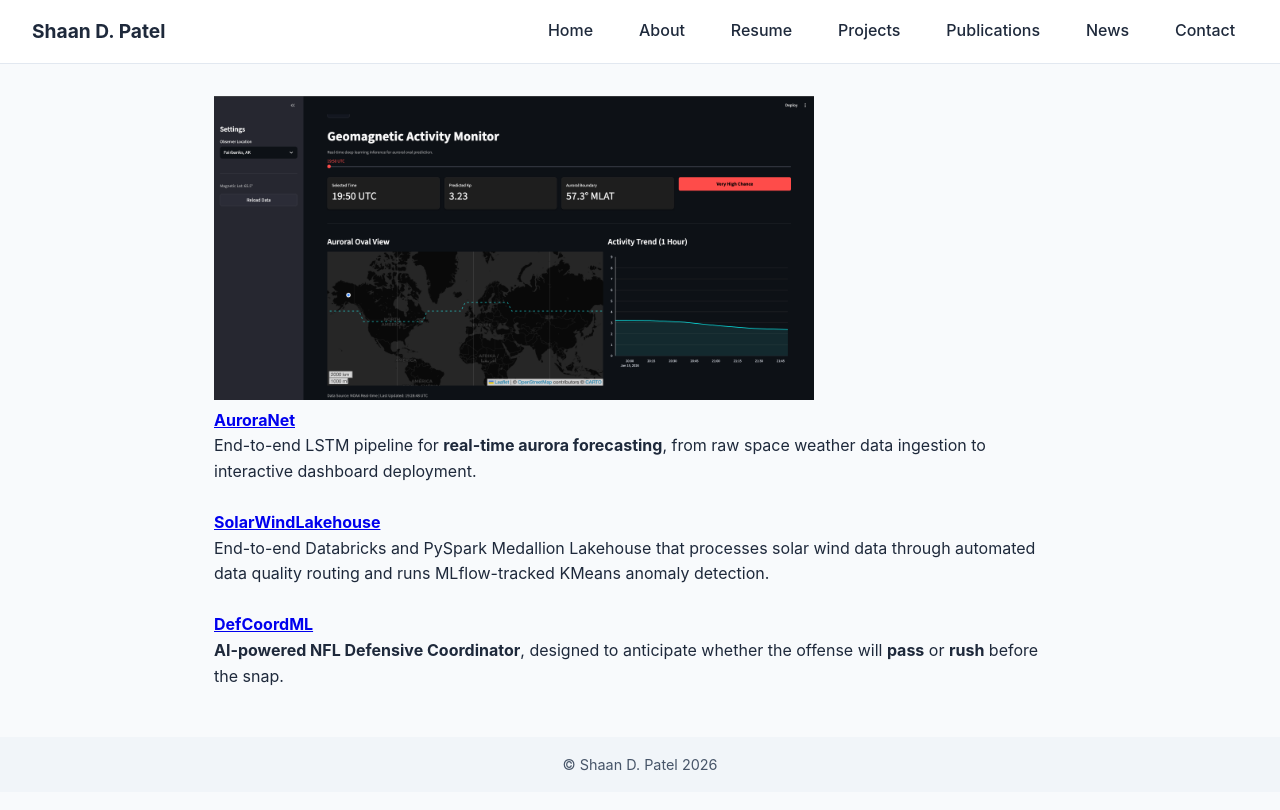
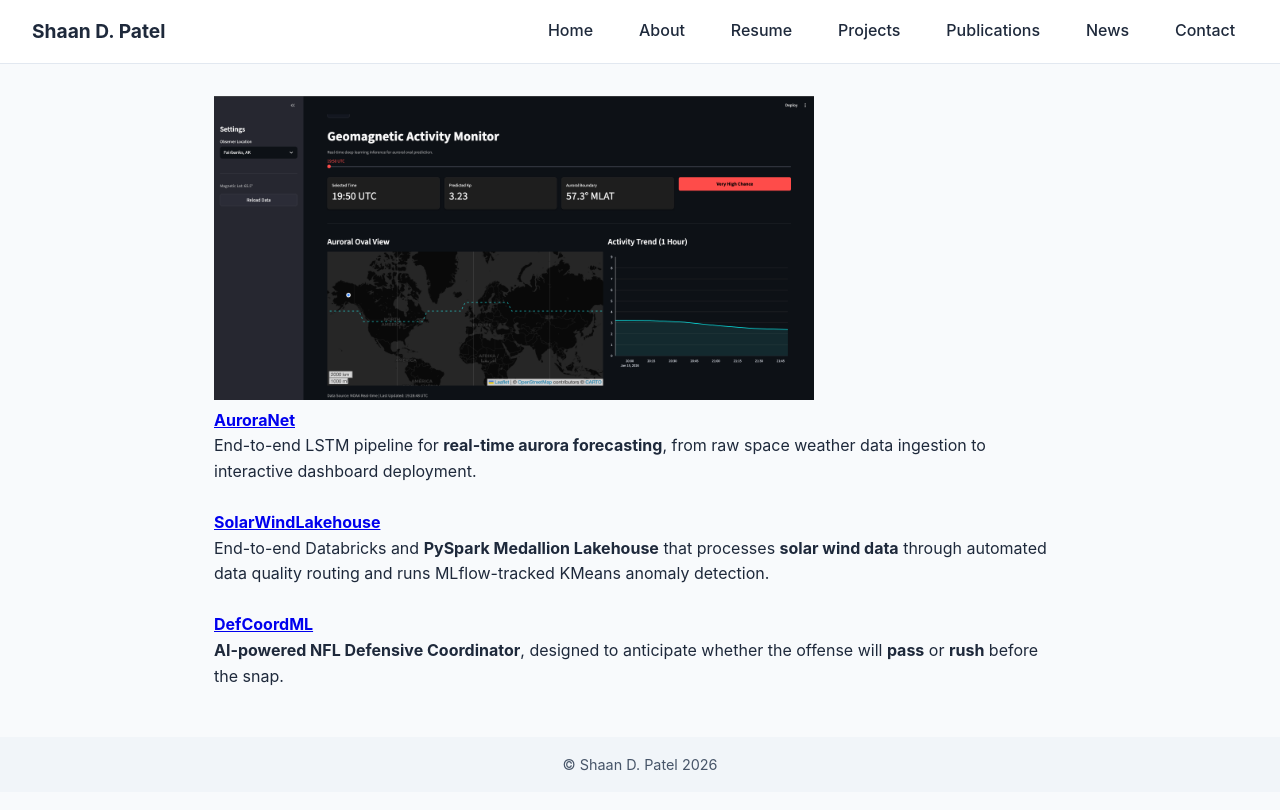
Before and after one commit to shaandpatel/shaandpatel.github.io, a Jekyll site: the page built from projects.md, in a window 1280 px wide. Shown: the top 810 px of the page. Built offline with Jekyll 4.4.1, drawn with Linux system fonts in a browser that asks for light colours.

```diff
--- a/projects.md
+++ b/projects.md
@@ -12,7 +12,7 @@ End-to-end LSTM pipeline for **real-time aurora forecasting**, from raw space we
 
 #### [SolarWindLakehouse](https://github.com/shaandpatel/solar-wind-lakehouse)
 
-End-to-end Databricks and PySpark Medallion Lakehouse that processes solar wind data through automated data quality routing and runs MLflow-tracked KMeans anomaly detection.
+End-to-end Databricks and **PySpark Medallion Lakehouse** that processes **solar wind data** through automated data quality routing and runs MLflow-tracked KMeans anomaly detection.
 
 <p>&nbsp;</p>
 
```
